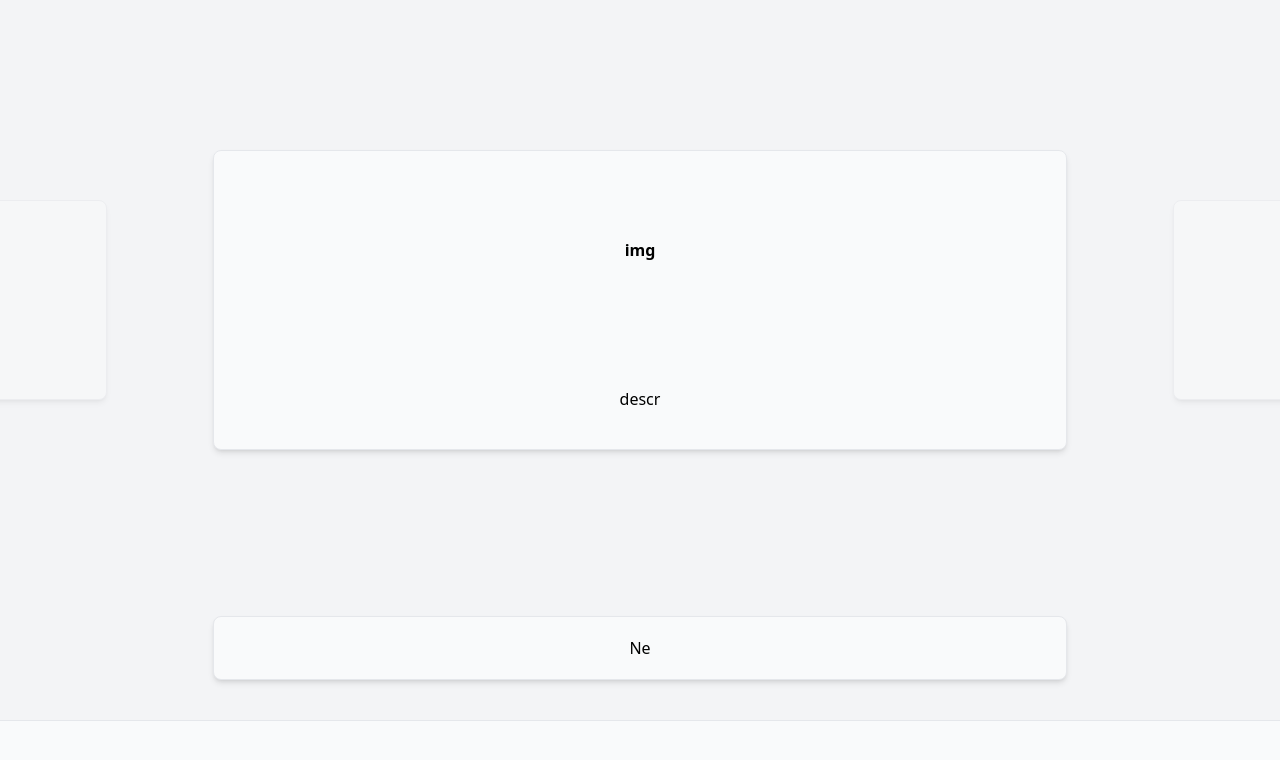
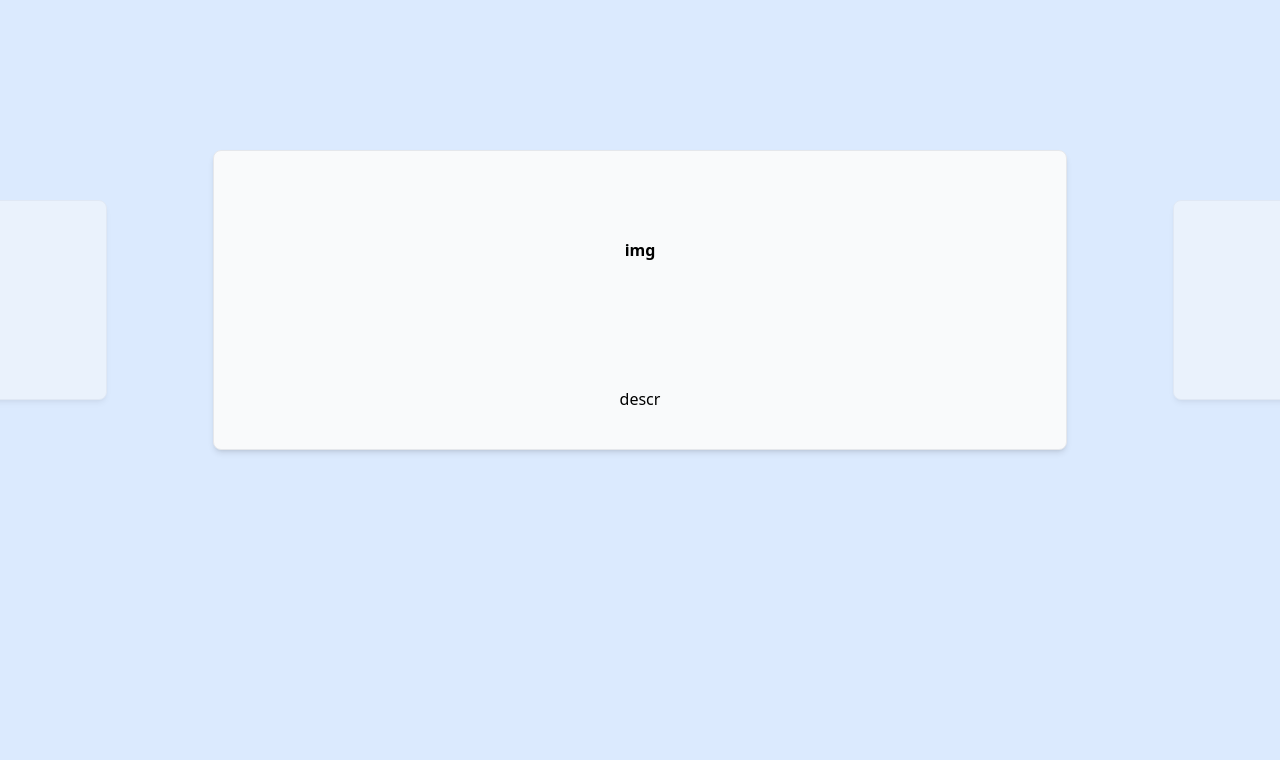
Before and after one commit to VannyFasanix/flashlearn, a Nuxt app: page / in a window 1280 px wide. Shown: the top 760 px of the page. Built offline with nearby package versions, Linux system fonts and the light colour scheme.

Commit message:
updated flashcard component

```diff
--- /dev/null
+++ b/api/config.json
@@ -0,0 +1,25 @@
+{
+    "config": {
+        "flashcard": {
+            "card": {
+                "repeat": [
+                    {
+                        "id": 1,
+                        "label": "Easy",
+                        "class": "easy-repeat"
+                    },
+                    {
+                        "id": 2,
+                        "label": "Normal",
+                        "class": "normal-repeat"
+                    },
+                    {
+                        "id": 3,
+                        "label": "Hard",
+                        "class": "hard-repeat"
+                    }
+                ]
+            }
+        }
+    }
+}
--- a/app.vue
+++ b/app.vue
@@ -7,9 +7,5 @@
     <div style="height: 90%; width: 100%">
       <Flashcard></Flashcard>
     </div>
-
-    <div style="height: 10%; width: 100%;" class="navbar">
-
-    </div>
   </div>
 </template>
--- a/components/flashcard/Card.vue
+++ b/components/flashcard/Card.vue
@@ -29,10 +29,13 @@
 <script lang="ts" setup>
 import { ref } from 'vue';
 
+const emitter = defineEmits(["cardRevealed"])
+
 const isFlipped = ref(false);
 
 const flipCard = () => {
   isFlipped.value = !isFlipped.value;
+  emitter("cardRevealed", true)
 };
 </script>
 
@@ -72,7 +75,7 @@ const flipCard = () => {
 
 .circle {
   position: absolute;
-  bottom: 10px;
+  top: 10px;
   left: 10px;
   width: 10px;
   height: 10px;
--- a/components/flashcard/Flashcard.vue
+++ b/components/flashcard/Flashcard.vue
@@ -3,10 +3,11 @@
     <div class="h-5/6 w-full flex flex-row relative">
       <div class="h-full w-full flex items-center justify-center">
         <div class="w-2/3 h-1/2">
-          <FlashcardCard></FlashcardCard>
+          <FlashcardCard @card-revealed="setShowWhenRepeat"></FlashcardCard>
         </div>
       </div>
 
+      <!-- Mock cards -->
       <div class="absolute left-1/4 transform -translate-x-full h-full w-full flex items-center justify-center opacity-50">
         <div class="w-2/3 h-1/3">
           <FlashcardCard></FlashcardCard>
@@ -20,7 +21,7 @@
       </div>
     </div>
 
-    <div class="h-16 w-2/3 mb-10">
+    <div v-if="showWhenRepeat" class="h-14 w-2/3">
       <FlashcardWhenRepeat/>
     </div>
   </div>
@@ -28,6 +29,11 @@
 
 <script lang="ts" setup>
 
+  const showWhenRepeat = ref(false)
+
+  const setShowWhenRepeat = () => {
+    showWhenRepeat.value = true
+  }
 </script>
 
 <style scoped>
--- a/components/flashcard/WhenRepeat.vue
+++ b/components/flashcard/WhenRepeat.vue
@@ -1,13 +1,27 @@
 <template>
-  <div class="w-full h-full flex flex-col items-center justify-center border border-gray-200 rounded-lg shadow-md bg-gray-50">
-    Ne
+  <div class="w-full h-full flex flex-row items-center justify-center border border-gray-200 rounded-lg shadow-md bg-gray-50">
+    <div class="w-full h-full" v-for="(repeat, i) in config.flashcard.card.repeat">
+      <div :class="{[repeat.class]: true, 'rounded-l': i == 0, 'rounded-r': i == config.flashcard.card.repeat?.length-1 }" class="w-full h-full flex justify-center items-center">
+        <p class="text-gray-100 font-bold">{{repeat.label}}</p>
+      </div>
+    </div>
   </div>
 </template>
 
 <script lang="ts" setup>
-
+  import { config } from "../../api/config.json"
 </script>
 
 <style>
+  .easy-repeat {
+    @apply bg-blue-300;
+  }
 
+  .normal-repeat {
+    @apply bg-blue-600;
+  }
+
+  .hard-repeat {
+    @apply bg-blue-900;
+  }
 </style>
--- a/style/global/styles.scss
+++ b/style/global/styles.scss
@@ -1,5 +1,5 @@
 html {
-    @apply bg-gray-100 #{!important};
+    @apply bg-blue-100 #{!important};
 }
 
 .navbar {
```
